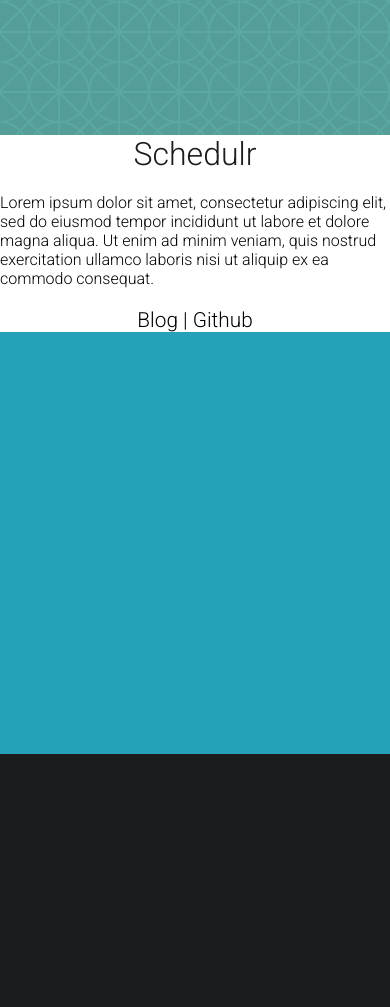
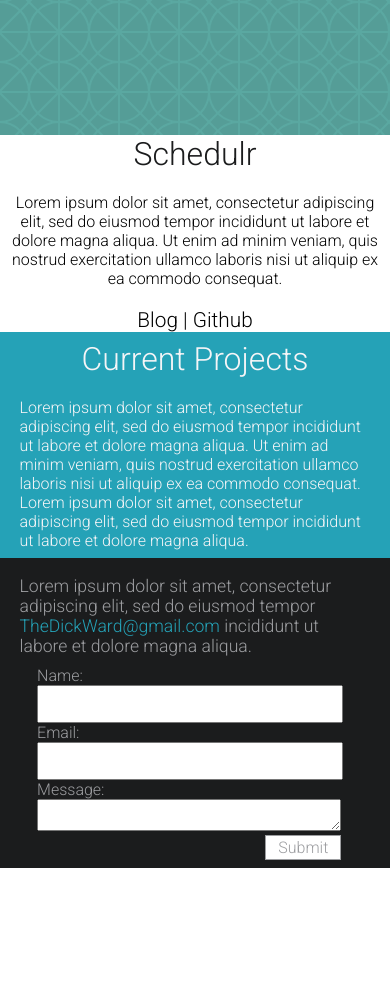
Before and after one commit to gonzodamus/portfoliov2, a plain HTML site: page src/index.html in a window 390 px wide. Shown: the part 2040-3047 px from the top of the page. After the commit the page ends 2908 px from the top, so only its background shows below. Drawn offline with Linux system fonts and the light colour scheme.

Commit message:
mobile layout done, needs pictures

```diff
--- a/src/index.css
+++ b/src/index.css
@@ -114,6 +114,9 @@
 .Description2{
   grid-area: Description2;
   background-color: #fff;
+  width: 95%;
+  margin: auto;
+  text-align: center;
 }
 .Project2{
   grid-area: Project2;
@@ -130,6 +133,9 @@
 .Description3{
   grid-area: Description3;
   background-color: #fff;
+  width: 95%;
+  margin: auto;
+  text-align: center;
 }
 .DescriptionHeader{
   text-align: center;
@@ -143,12 +149,44 @@
   font-size: 1.3em;
 }
 .CurrentProjects{
-  height: 50vh;
   background-color: #25A2B7;
+  color: #F5F5F7;
+  padding: 2% 5% 2% 5%
+}
+.CurrentProjects > div{
+  color: #F5F5F7
 }
 .Contact{
-  height: 30vh;
-  background-color: #1B1C1D
+  background-color: #1B1C1D;
+  color: #9C9DA0;
+  padding: 2% 5% 2% 5%;
+}
+.ContactInfo{
+  margin-bottom: 3%;
+  margin-top: 3%;
+  font-size: 1.1em;
+}
+.Email{
+  color: #25A2B7;
+}
+.Input{
+  width: 85%;
+  margin-left: 5%;
+  margin-right: 10%;
+  height: 2em;
+  font-size: 1em;
+}
+.Label{
+  margin-left: 5%;
+}
+.Submit{
+  background-color: #fff;
+  padding: 2px;
+  border: solid;
+  border-width: 1px;
+  width: 20%;
+  margin-left: 70%;
+  text-align: center;
 }
 @media only screen and (min-width: 420px)   {
     .Container {
--- a/src/index.html
+++ b/src/index.html
@@ -56,8 +56,36 @@ Lorem ipsum dolor sit amet, consectetur adipiscing elit, sed do eiusmod tempor i
       </div>
       <div class="DescriptionLinks">Blog | Github</div>
     </div>
-    <div class="CurrentProjects"></div>
-    <div class="Contact"></div>
+    <div class="CurrentProjects">
+      <div class="DescriptionHeader">Current Projects </div>
+    Lorem ipsum dolor sit amet, consectetur adipiscing elit, sed do eiusmod tempor incididunt ut labore et dolore magna aliqua. Ut enim ad minim veniam, quis nostrud exercitation ullamco laboris nisi ut aliquip ex ea commodo consequat. Lorem ipsum dolor sit amet, consectetur adipiscing elit, sed do eiusmod tempor incididunt ut labore et dolore magna aliqua.
+  </div>
+    <div class="Contact">
+      <div class="ContactInfo">
+        Lorem ipsum dolor sit amet, consectetur adipiscing elit, sed do eiusmod tempor <span class="Email">TheDickWard@gmail.com</span> incididunt ut labore et dolore magna aliqua.
+      </div>
+      <div  class="ContactForm">
+        <form>
+          <label class="Label"> Name:
+            <br>
+            <input class="Input" type="text">
+          </label>
+          <br>
+          <label class="Label"> Email:
+            <br>
+            <input class="Input" type="text">
+          </label>
+          <br>
+          <label class="Label"> Message:
+            <br>
+            <textarea class="Input">
+            </textarea>
+          </label>
+          <br>
+          <div class="Submit">Submit</div>
+        </form>
+      </div>
+    </div>
 
 
   </body>
```
